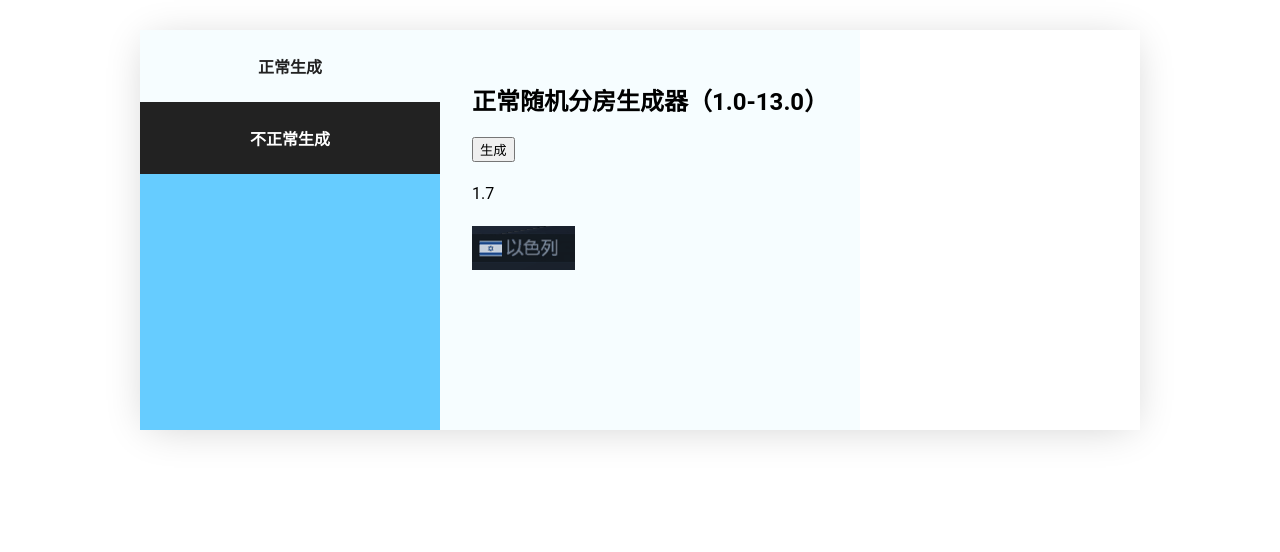
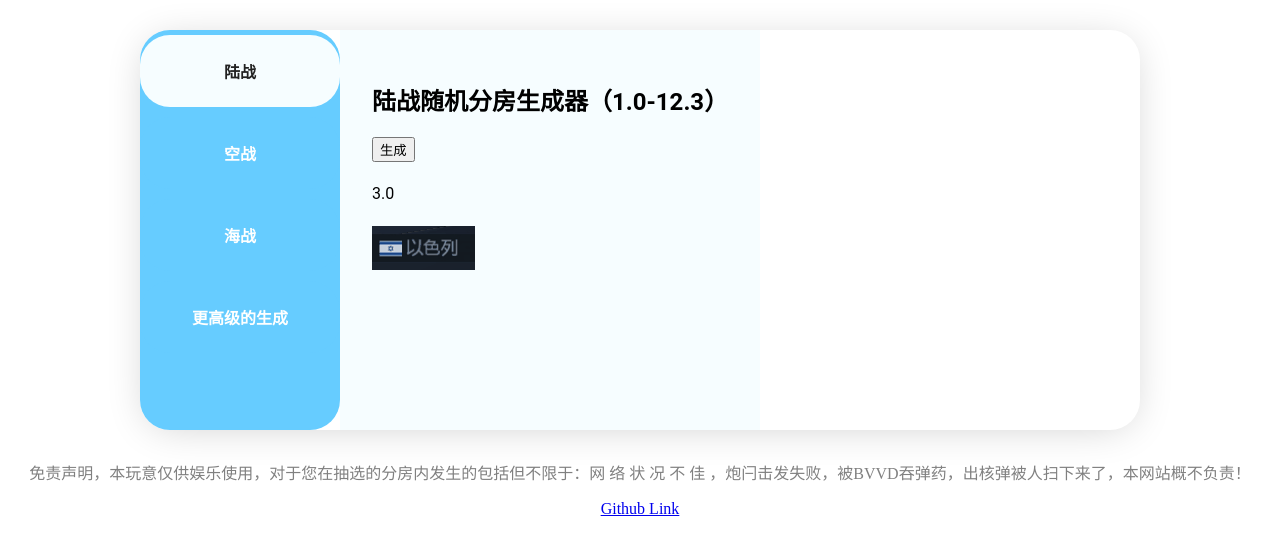
Before and after one commit to xiaotian7196/War-Thunder-Random-rating-picker, a plain HTML site: page index.html in a window 1280 px wide. Both pictures are taken after a click on the button "生成". Drawn offline with Linux system fonts and the light colour scheme.

Commit message:
24.10.10 [NEW] New feature

```diff
--- a/css/style.css
+++ b/css/style.css
@@ -1,4 +1,5 @@
 .tabs-container {
+  border-radius: 30px;
   font-family: "Roboto", sans-serif;
   max-width: 1000px;
   min-height: 400px;
@@ -8,7 +9,8 @@
 }
 
 .tabs-container .tabs {
-  width: 300px;
+  border-radius: 30px;
+  width: 200px;
   background: #66CCFF;
   color: #fff;
   text-transform: uppercase;
@@ -16,8 +18,12 @@
 }
 
 .tabs-container .tabs .tab {
+  margin-top: 5px;
+  margin-bottom: 10px;
+  text-align: center;
+  border-radius: 30px;
   padding: 24px 32px;
-  background: #222;
+  background: #66CCFF;
   cursor: pointer;
   font-weight: bold;
 }
@@ -48,3 +54,8 @@
 .tabs-container .content-container p {
   line-height: 2;
 }
+
+.qwq {
+  color: grey;
+  text-align: center;
+}
--- a/index.html
+++ b/index.html
@@ -1,5 +1,6 @@
 <!DOCTYPE html>
 <html lang="zh-CN">
+
 <head>
   <meta charset="UTF-8" />
   <meta http-equiv="X-UA-Compatible" content="IE=edge" />
@@ -7,18 +8,35 @@
   <title>战雷随机分房生成器</title>
   <link rel="stylesheet" href="css/style.css" />
 </head>
+
 <body>
   <div class="tabs-container">
     <div class="tabs">
-      <div class="tab active">正常生成</div>
-      <div class="tab">不正常生成</div>
+      <div class="tab active">陆战</div>
+      <div class="tab">空战</div>
+      <div class="tab">海战</div>
+      <div class="tab">更高级的生成</div>
     </div>
     <div class="content-container">
       <div class="content active">
-        <h2>正常随机分房生成器（1.0-13.0）</h2>
-        <button onclick="generateRandomNumberNormal()">生成</button>
-        <p id="randomNumberNormal">BVVD飞马</p>
+        <h2>陆战随机分房生成器（1.0-12.3）</h2>
+        <button onclick="generateRandomNumberGround()">生成</button>
+        <p id="randomNumberGround">BVVD飞马</p>
         <img src="img/new.gif" />
+      </div>
+      <div class="content">
+        <h2>空战随机分房生成器（1.0-13.0）</h2>
+        <button onclick="generateRandomNumberAirCombat()">生成</button>
+        <p id="randomNumberAirCombat">BVVD飞马</p>
+        <img src="img/new.gif" />
+        </p>
+      </div>
+      <div class="content">
+        <h2>海战随机分房生成器（1.0-7.0）</h2>
+        <button onclick="generateRandomNumberSeaBattle()">生成</button>
+        <p id="randomNumberSeaBattle">BVVD飞马</p>
+        <img src="img/new.gif" />
+        </p>
       </div>
       <div class="content">
         <h2>不正常随机分房生成器（1.0-13.0，但7.0以上的几率更大）</h2>
@@ -29,6 +47,11 @@
       </div>
     </div>
   </div>
+  <div class="qwq">
+    <p>免责声明，本玩意仅供娱乐使用，对于您在抽选的分房内发生的包括但不限于：网 络 状 况 不 佳 ，炮闩击发失败，被BVVD吞弹药，出核弹被人扫下来了，本网站概不负责！</p>
+    <p><a href="https://github.com/xiaotian7196/War-Thunder-Random-rating-picker/" target="_blank"
+        rel="noopener noreferrer">Github Link</a></p>
+  </div>
   <script src="js/main.js"></script>
   <script src="js/random.js"></script>
 </body>
--- a/js/random.js
+++ b/js/random.js
@@ -1,11 +1,11 @@
-function generateRandomNumberNormal() {
+function generateRandomNumberAirCombat() {
     var number = Math.floor(Math.random() * 13) + 1;
-    var decimal = Math.random().toString().split(".")[1].slice(0,1);
+    var decimal = Math.random().toString().split(".")[1].slice(0, 1);
     var validDecimals = ['0', '3', '7'];
     if (!validDecimals.includes(decimal)) {
         decimal = validDecimals[Math.floor(Math.random() * validDecimals.length)];
     }
-    document.getElementById("randomNumberNormal").innerText = number + '.' + decimal;
+    document.getElementById("randomNumberAirCombat").innerText = number + '.' + decimal;
 }
 function generateRandomNumberPlus() {
     var number;
@@ -14,10 +14,32 @@ function generateRandomNumberPlus() {
     } else {
         number = Math.floor(Math.random() * 6) + 1;
     }
-    var decimal = Math.random().toString().split(".")[1].slice(0,1);
+    var decimal = Math.random().toString().split(".")[1].slice(0, 1);
     var validDecimals = ['0', '3', '7'];
     if (!validDecimals.includes(decimal)) {
         decimal = validDecimals[Math.floor(Math.random() * validDecimals.length)];
     }
     document.getElementById("randomNumberplus").innerText = number + '.' + decimal;
 }
+function generateRandomNumberGround() {
+    var number = Math.floor(Math.random() * 12) + 1;
+    var decimal = Math.random().toString().split(".")[1].slice(0, 1);
+    var validDecimals = ['0', '3', '7'];
+    if (!validDecimals.includes(decimal)) {
+        decimal = validDecimals[Math.floor(Math.random() * validDecimals.length)];
+    }
+    var randomNumber = number + '.' + decimal;
+    if (randomNumber > 12.3) {
+        randomNumber = 12.3;
+    }
+    document.getElementById("randomNumberGround").innerText = randomNumber;
+}
+function generateRandomNumberSeaBattle() {
+    var number = Math.floor(Math.random() * 7) + 1;
+    var decimal = Math.random().toString().split(".")[1].slice(0, 1);
+    var validDecimals = ['0', '3', '7'];
+    if (!validDecimals.includes(decimal)) {
+        decimal = validDecimals[Math.floor(Math.random() * validDecimals.length)];
+    }
+    document.getElementById("randomNumberSeaBattle").innerText = number + '.' + decimal;
+}
```
